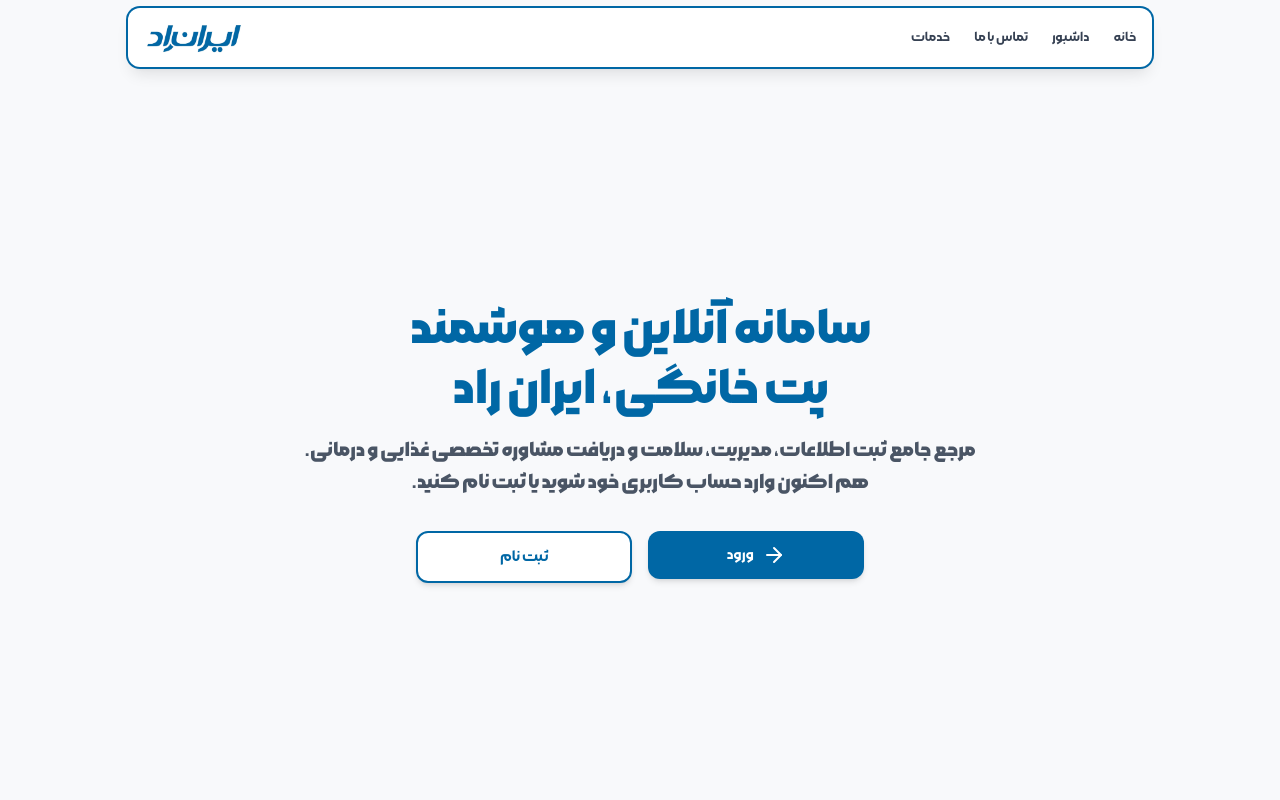
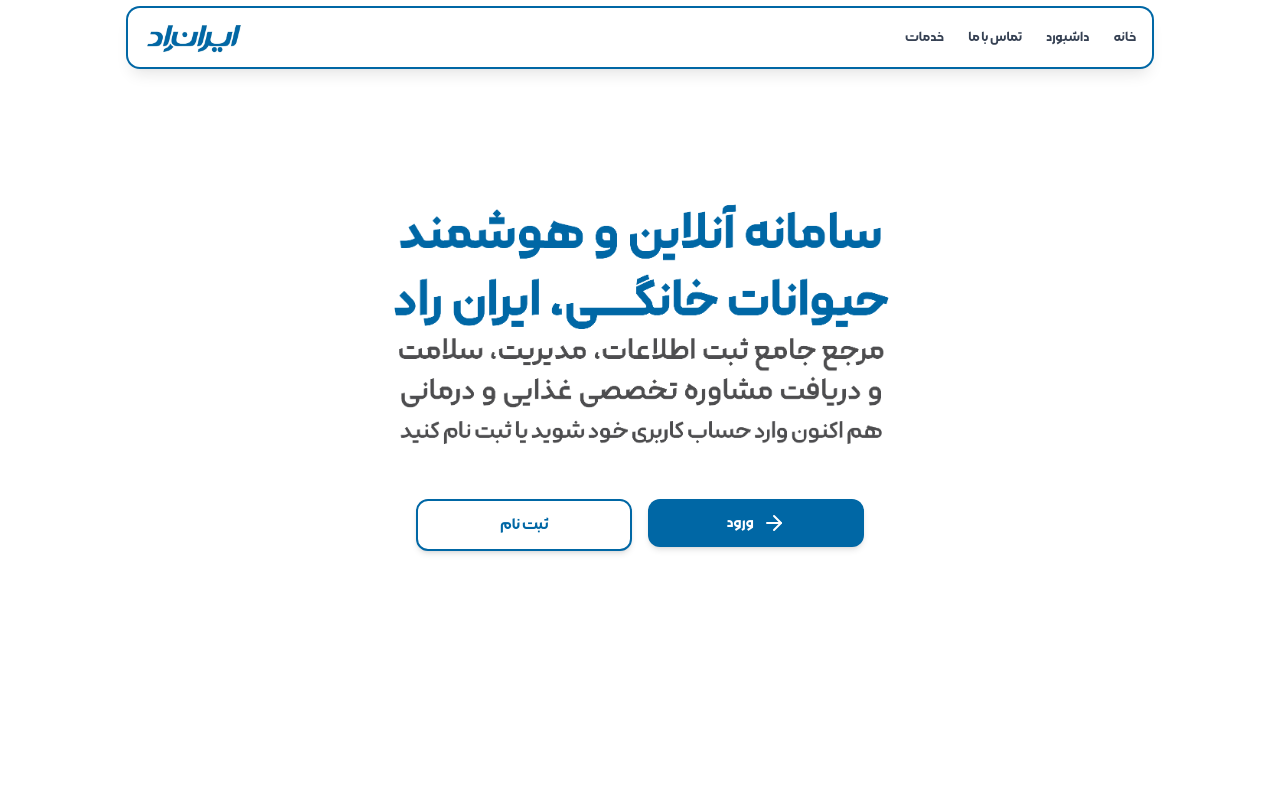
Before and after one commit to elyasbr/qrp, a Next.js app: page / in a window 1280 px wide. Shown: the top 800 px of the page. Built offline with nearby package versions, Linux system fonts and the light colour scheme.

Commit message:
Update layout title and correct spelling in home component; replace header with image and adjust layout styles.

```diff
--- a/src/app/layout.tsx
+++ b/src/app/layout.tsx
@@ -3,7 +3,7 @@
 import { AuthProvider } from "@/contexts/AuthContext";
 
 export const metadata: Metadata = {
-  title: "سلام بیمه",
+  title: "ایران راد",
   description: "Generated by create next app",
 };
 
--- a/src/components/home/index.tsx
+++ b/src/components/home/index.tsx
@@ -11,7 +11,7 @@
 
   const links = [
     { label: "خانه", href: "/" },
-    { label: "داشبور", href: "/" },
+    { label: "داشبورد", href: "/" },
     { label: "تماس با ما", href: "/contact" },
     { label: "خدمات", href: "#" },
   ];
@@ -85,18 +85,9 @@
       </nav>
 
       {/* Landing Section */}
-      <main className="min-h-screen flex flex-col items-center justify-center px-6 py-12 bg-[#f8f9fb] text-[var(--foreground)] font-Morabba pt-32">
+      <main className="min-h-screen flex flex-col items-center justify- px-6  text-[var(--foreground)] font-Morabba mt-40">
         {/* Header */}
-        <h1 className="text-3xl md:text-5xl font-extrabold text-center text-[var(--main-color)] mb-4 leading-tight text-balance max-w-4xl mx-auto">
-          سامانه آنلاین و هوشمند<br />پت خانگی، ایران راد
-        </h1>
-
-        {/* Description */}
-        <div className=" text-gray-600 text-base md:text-xl lg:max-w-2xl max-w-4xl mb-8 space-y-2 text-center font-extrabold leading-relaxed ">
-          <p>
-            مرجع جامع ثبت اطلاعات، مدیریت، سلامت و دریافت مشاوره تخصصی غذایی و درمانی. هم اکنون وارد حساب کاربری خود شوید یا ثبت نام کنید.
-          </p>
-        </div>
+        <Image src="/images/final.png" alt="header" width={600} height={600} />
 
         {/* CTA Buttons */}
         {isLoggedIn ? (
```
Also changed, not shown: public/images/final.png (added).
